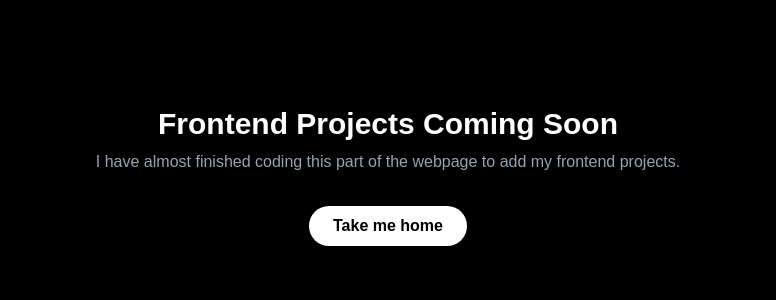
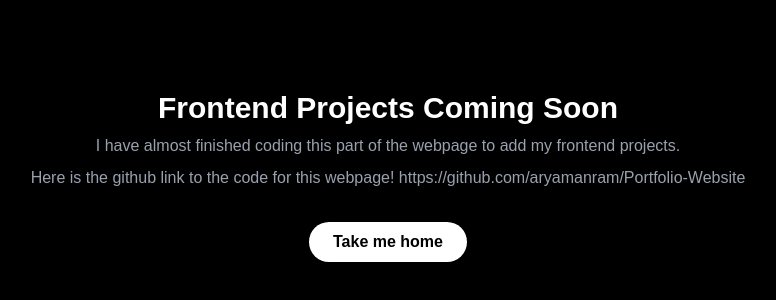
Before and after one commit to StatusSin/basic-threejs-portfolio-v2, a React (Vite) app: page /FrontendProjects in a window 1280 px wide. Shown: the part 224-524 px from the top of the page, without its empty margins (252-1028 px from the left). Built offline with nearby package versions, Linux system fonts and the light colour scheme; a web font is replaced by a local one.

Commit message:
Update FrontendProjects.jsx

```diff
--- a/src/pages/projects/FrontendProjects.jsx
+++ b/src/pages/projects/FrontendProjects.jsx
@@ -11,6 +11,9 @@ const BackendProjects = () => {
             <p className="text-gray-400">
                 I have almost finished coding this part of the webpage to add my frontend projects.
             </p>
+            <p className="text-gray-400">
+                Here is the github link to the code for this webpage! https://github.com/aryamanram/Portfolio-Website
+            </p>
             <Link
                 to="/"
                 className="mt-6 inline-block rounded-full bg-white px-6 py-2 text-base font-semibold text-black transition hover:scale-105 focus-visible:outline-none focus-visible:ring focus-visible:ring-white/50"
```
